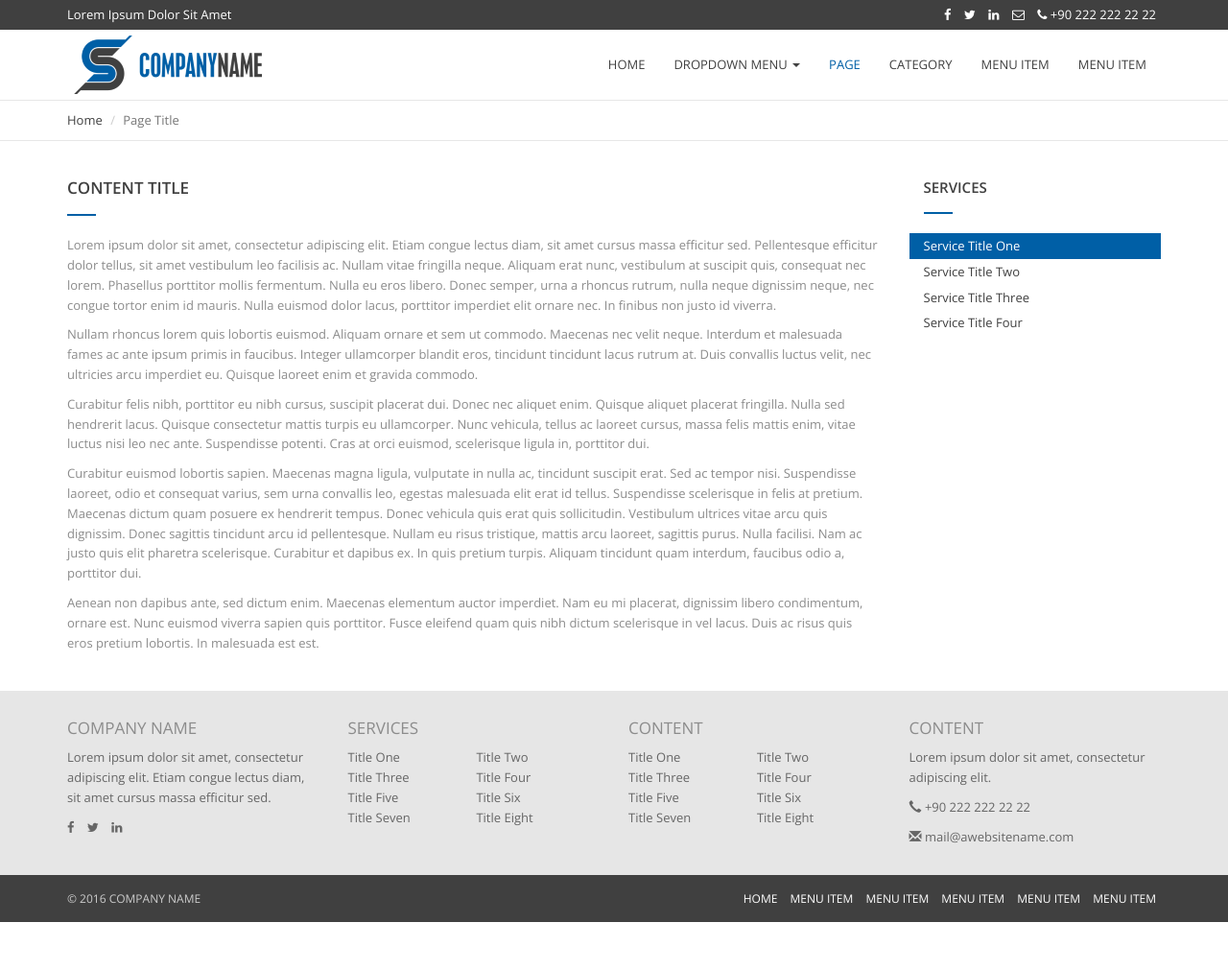
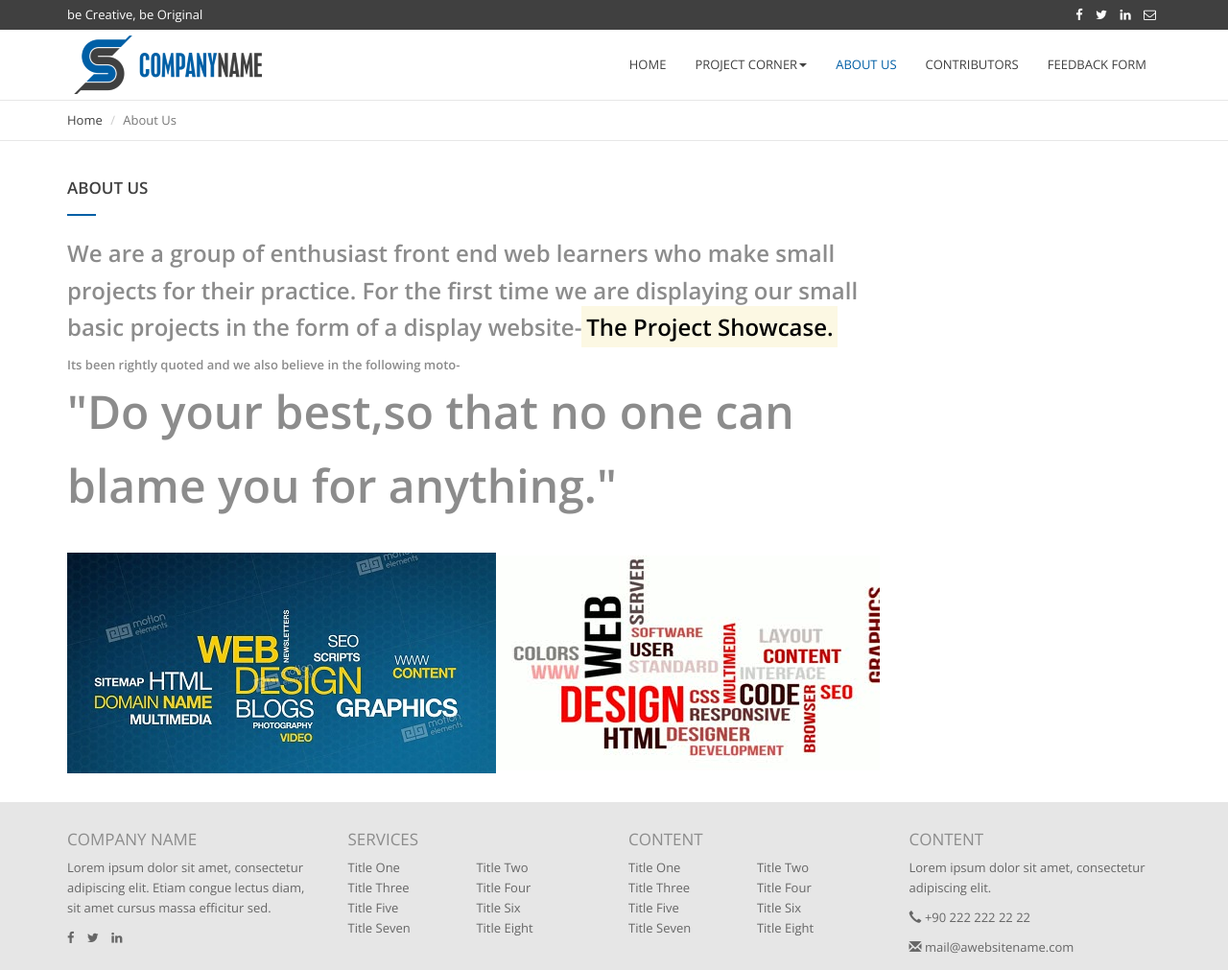
Before and after one commit to shubhamjain350/TheProject_showcase, a plain HTML site: page page.html in a window 1280 px wide. Shown: the top 1011 px of the page at 96% size. Before the commit the page ends 961 px from the top, so only its background shows below. Drawn offline with nearby package versions, Linux system fonts and the light colour scheme.

Commit message:
changes in about us pqage

```diff
--- a/page.html
+++ b/page.html
@@ -4,7 +4,7 @@
     <meta charset="utf-8">
     <meta http-equiv="X-UA-Compatible" content="IE=edge">
     <meta name="viewport" content="width=device-width, initial-scale=1">
-    <title>Company NAME</title>
+    <title>THE PROJECT SHOWCASE</title>
 
     <link href="https://fonts.googleapis.com/css?family=Open+Sans:400,600&amp;subset=latin-ext" rel="stylesheet">
 
@@ -23,7 +23,7 @@
             <div class="container">
                 <div class="row">
                     <div class="col-sm-6">
-                        <p>Lorem Ipsum Dolor Sit Amet</p>
+                        <p>be Creative, be Original</p>
                     </div>
                     <div class="col-sm-6">
                         <ul class="list-inline pull-right">
@@ -31,7 +31,7 @@
                             <li><a href="#"><i class="fa fa-twitter"></i></a></li>
                             <li><a href="#"><i class="fa fa-linkedin"></i></a></li>
                             <li><a href="#"><i class="fa fa-envelope-o"></i></a></li>
-                            <li><a href="tel:+902222222222"><i class="fa fa-phone"></i> +90 222 222 22 22</a></li>
+
                         </ul>
                     </div>
                 </div>
@@ -51,17 +51,17 @@
                     <ul class="nav navbar-nav main-navbar-nav">
                         <li><a href="index.html" title="">HOME</a></li>
                         <li class="dropdown">
-                            <a href="#" title="" class="dropdown-toggle" data-toggle="dropdown" role="button" aria-haspopup="true" aria-expanded="false">DROPDOWN MENU <span class="caret"></span></a>
+                            <a href="#" title="" class="dropdown-toggle" data-toggle="dropdown" role="button" aria-haspopup="true" aria-expanded="false">PROJECT CORNER<span class="caret"></span></a>
                             <ul class="dropdown-menu">
                                 <li><a href="#" title="">SUB MENU 1</a></li>
                                 <li><a href="#" title="">SUB MENU 2</a></li>
                                 <li><a href="#" title="">SUB MENU 3</a></li>
                             </ul>
                         </li>
-                        <li class="active"><a href="page.html" title="">PAGE</a></li>
-                        <li><a href="category.html" title="">CATEGORY</a></li>
-                        <li><a href="#" title="">MENU ITEM</a></li>
-                        <li><a href="#" title="">MENU ITEM</a></li>
+                        <li class="active"><a href="page.html" title="">ABOUT US</a></li>
+                        <li><a href="category.html" title="">CONTRIBUTORS</a></li>
+                        <li><a href="#" title="">FEEDBACK FORM </a></li>
+
                     </ul>
                 </div><!-- /.navbar-collapse -->
 				<!-- END MAIN NAVIGATION -->
@@ -74,7 +74,7 @@
                 <div class="col-sm-12">
                     <ol class="breadcrumb">
                         <li><a href="#">Home</a></li>
-                        <li class="active">Page Title</li>
+                        <li class="active">About Us</li>
                     </ol>
                 </div>
             </div>
@@ -84,32 +84,17 @@
         <div class="container">
             <div class="row">
                 <section class="page col-sm-9">
-                    <h2 class="page-title">CONTENT TITLE</h2>
+                    <h2 class="page-title">ABOUT US</h2>
                     <div class="entry">
-                        <p>Lorem ipsum dolor sit amet, consectetur adipiscing elit. Etiam congue lectus diam, sit amet cursus massa efficitur sed. Pellentesque efficitur dolor tellus, sit amet vestibulum leo facilisis ac. Nullam vitae fringilla neque. Aliquam erat nunc, vestibulum at suscipit quis, consequat nec lorem. Phasellus porttitor mollis fermentum. Nulla eu eros libero. Donec semper, urna a rhoncus rutrum, nulla neque dignissim neque, nec congue tortor enim id mauris. Nulla euismod dolor lacus, porttitor imperdiet elit ornare nec. In finibus non justo id viverra.</p>
+                        <p><b><font size="5">We are a group of enthusiast front end web learners who make small projects for their practice. For the first time we are displaying our small basic projects in the form of a display website-<mark>The Project Showcase.</font> </mark></b></p>
 
-                        <p>Nullam rhoncus lorem quis lobortis euismod. Aliquam ornare et sem ut commodo. Maecenas nec velit neque. Interdum et malesuada fames ac ante ipsum primis in faucibus. Integer ullamcorper blandit eros, tincidunt tincidunt lacus rutrum at. Duis convallis luctus velit, nec ultricies arcu imperdiet eu. Quisque laoreet enim et gravida commodo.</p>
+                        <p><b>Its been rightly quoted and we also believe in the following moto-</b><br>
+                         <font size="7"><b>"Do your best,so that no one can blame you for anything."</b></font></p><br>
+                         <img src="img/aboutimg.jpg"><img src="img/designimg.jpg">
 
-                        <p>Curabitur felis nibh, porttitor eu nibh cursus, suscipit placerat dui. Donec nec aliquet enim. Quisque aliquet placerat fringilla. Nulla sed hendrerit lacus. Quisque consectetur mattis turpis eu ullamcorper. Nunc vehicula, tellus ac laoreet cursus, massa felis mattis enim, vitae luctus nisi leo nec ante. Suspendisse potenti. Cras at orci euismod, scelerisque ligula in, porttitor dui.</p>
-
-                        <p>Curabitur euismod lobortis sapien. Maecenas magna ligula, vulputate in nulla ac, tincidunt suscipit erat. Sed ac tempor nisi. Suspendisse laoreet, odio et consequat varius, sem urna convallis leo, egestas malesuada elit erat id tellus. Suspendisse scelerisque in felis at pretium. Maecenas dictum quam posuere ex hendrerit tempus. Donec vehicula quis erat quis sollicitudin. Vestibulum ultrices vitae arcu quis dignissim. Donec sagittis tincidunt arcu id pellentesque. Nullam eu risus tristique, mattis arcu laoreet, sagittis purus. Nulla facilisi. Nam ac justo quis elit pharetra scelerisque. Curabitur et dapibus ex. In quis pretium turpis. Aliquam tincidunt quam interdum, faucibus odio a, porttitor dui.</p>
-
-                        <p>Aenean non dapibus ante, sed dictum enim. Maecenas elementum auctor imperdiet. Nam eu mi placerat, dignissim libero condimentum, ornare est. Nunc euismod viverra sapien quis porttitor. Fusce eleifend quam quis nibh dictum scelerisque in vel lacus. Duis ac risus quis eros pretium lobortis. In malesuada est est.</p>
                     </div>
                 </section>
-                <aside class="sidebar col-sm-3">
-                    <div class="widget">
-                        <h4>SERVICES</h4>
-                        <ul>
-                            <li class="current"><a href="#" title="">Service Title One</a></li>
-                            <li><a href="#" title="">Service Title Two</a></li>
-                            <li><a href="#" title="">Service Title Three</a></li>
-                            <li><a href="#" title="">Service Title Four</a></li>
-                        </ul>
-                    </div>
-                </aside>
-            </div>
-        </div>
+
     </main>
     <footer class="site-footer">
         <div class="container">
```
Also changed, not shown: category.html (+2 -14 lines), index.html (+4 -30 lines), img/aboutimg.jpg (added), img/designimg.jpg (added).
